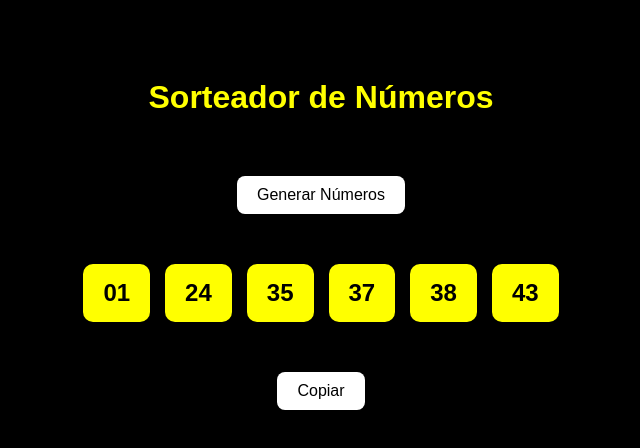
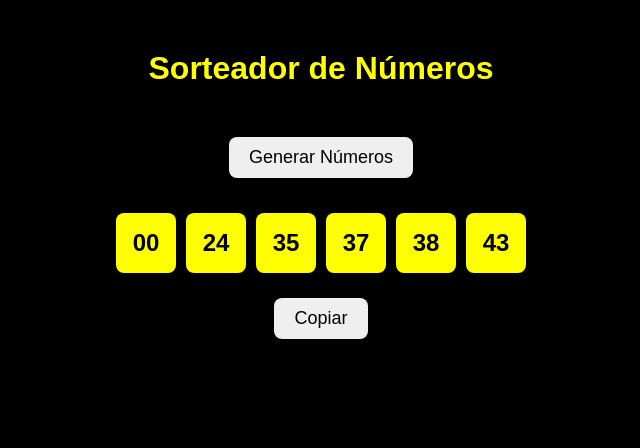
Before and after one commit to Slak3rFR/sorteador.github.io, a plain HTML site: page index.html in a window 1280 px wide. Both pictures are taken after a click on the button "Generar Números". Shown: the whole page, without its empty margins (319-959 px from the left). Drawn offline with Linux system fonts and the light colour scheme.

Commit message:
arreglos 2

```diff
--- a/cascada.css
+++ b/cascada.css
@@ -1,45 +1,58 @@
 body {
   background-color: black;
   color: yellow;
+  margin: 0;
+  font-family: Arial, sans-serif;
   text-align: center;
-  font-family: Arial, sans-serif;
-  padding: 50px 20px;
 }
 
-h1 {
-  margin-bottom: 40px;
-  font-size: 2em;
+.container {
+  margin-top: 50px;
 }
 
-button {
-  background-color: rgb(255, 255, 255);
-  border: none;
-  padding: 10px 20px;
-  margin: 20px;
-  font-size: 1em;
-  cursor: pointer;
-  border-radius: 8px;
-  transition: background-color 0.3s;
+.title {
+  color: yellow;
+  margin-bottom: 30px;
+  font-size: 32px;
 }
 
-button:hover {
-  background-color: #fcff4d;
+#generate-btn,
+#copiar {
+  padding: 10px 20px;
+  font-size: 18px;
+  cursor: pointer;
+  transition: background-color 0.3s;
+  border-radius: 8px;
+  border: none;
+  margin-top: 20px;
 }
 
-.resultado {
-  margin: 30px auto;
+#generate-btn:hover,
+#copiar:hover {
+  background-color: rgb(255, 255, 107);
+}
+
+.result-container {
   display: flex;
   justify-content: center;
   flex-wrap: wrap;
-  gap: 15px;
+  margin-top: 30px;
 }
 
-.numero-generado {
+.result-square {
   background-color: yellow;
   color: black;
-  padding: 15px 20px;
-  border-radius: 10px;
-  font-size: 1.5em;
   font-weight: bold;
-  display: inline-block;
+  font-size: 24px;
+  width: 60px;
+  height: 60px;
+  margin: 5px;
+  border-radius: 8px;
+  display: flex;
+  justify-content: center;
+  align-items: center;
 }
+
+#copiar {
+  display: none; /* Oculto hasta que se generen los números */
+}
--- a/index.html
+++ b/index.html
@@ -7,14 +7,12 @@
   <link rel="stylesheet" href="cascada.css" />
 </head>
 <body>
-  <h1>Sorteador de Números</h1>
-
-  <button id="generar">Generar Números</button>
-
-  <div id="result" class="resultado"></div>
-
-  <button id="copiar">Copiar</button>
-
+  <div class="container">
+    <h1 class="title">Sorteador de Números</h1>
+    <button id="generate-btn">Generar Números</button>
+    <div id="result" class="result-container"></div>
+    <button id="copiar">Copiar</button>
+  </div>
   <script src="practica.js"></script>
 </body>
 </html>
--- a/practica.js
+++ b/practica.js
@@ -1,31 +1,44 @@
-document.getElementById('generar').addEventListener('click', function () {
-  const numerosSet = new Set();
+document.addEventListener('DOMContentLoaded', function () {
+  const generateBtn = document.getElementById('generate-btn');
+  const resultContainer = document.getElementById('result');
+  const copiarBtn = document.getElementById('copiar');
 
-  while (numerosSet.size < 6) {
-    const numero = Math.floor(Math.random() * 45) + 1;
-    numerosSet.add(numero);
-  }
+  generateBtn.addEventListener('click', function () {
+    resultContainer.innerHTML = '';
 
-  const numerosArray = [...numerosSet].sort((a, b) => a - b);
+    const numeros = new Set();
 
-  // Mostrar solo en #result
-  const resultDiv = document.getElementById('result');
-  resultDiv.innerHTML = '';
+    while (numeros.size < 6) {
+      const num = Math.floor(Math.random() * 46);
+      numeros.add(num);
+    }
 
-  numerosArray.forEach(num => {
-    const span = document.createElement('span');
-    span.textContent = num.toString().padStart(2, '0');
-    span.classList.add('numero-generado');
-    resultDiv.appendChild(span);
+    const numerosArray = Array.from(numeros).sort((a, b) => a - b);
+
+    numerosArray.forEach(num => {
+      const formattedNum = num.toString().padStart(2, '0');
+
+      const square = document.createElement('div');
+      square.classList.add('result-square');
+      square.textContent = formattedNum;
+
+      resultContainer.appendChild(square);
+    });
+
+    // Guardar y mostrar botón
+    copiarBtn.setAttribute('data-numeros', numerosArray.map(n => n.toString().padStart(2, '0')).join(' '));
+    copiarBtn.style.display = 'inline-block';
   });
 
-  // Guardar los números para el botón Copiar
-  document.getElementById('copiar').setAttribute('data-numeros', numerosArray.join(' '));
-});
+  copiarBtn.addEventListener('click', function () {
+    const numeros = copiarBtn.getAttribute('data-numeros');
 
-document.getElementById('copiar').addEventListener('click', function () {
-  const numeros = this.getAttribute('data-numeros');
-  navigator.clipboard.writeText(numeros).then(() => {
-    alert('Números copiados: ' + numeros);
+    navigator.clipboard.writeText(numeros)
+      .then(() => {
+        alert("¡Números copiados al portapapeles!");
+      })
+      .catch(() => {
+        alert("Error al copiar los números.");
+      });
   });
 });
```
